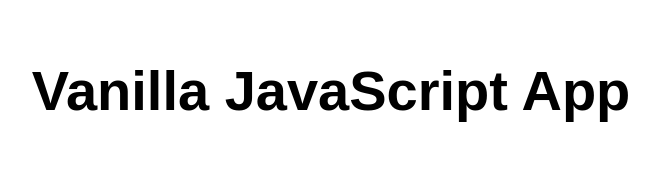
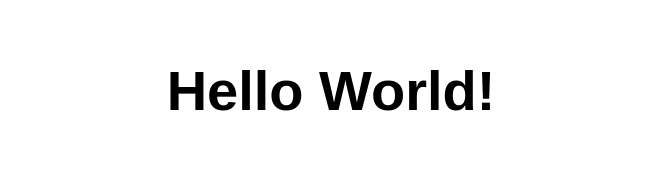
Before and after one commit to maslenkovas/my-first-static-web-app, a website: page src/index.html in a window 1280 px wide. Shown: the whole page, without its empty margins (309-968 px from the left). Drawn offline with Linux system fonts and the light colour scheme.

Commit message:
Html file changed: "Hello World!" added.

```diff
--- a/src/index.html
+++ b/src/index.html
@@ -10,7 +10,7 @@
 
 <body>
   <main>
-    <h1>Vanilla JavaScript App</h1>
+    <h1>Hello World!</h1>
   </main>
 </body>
 
```
